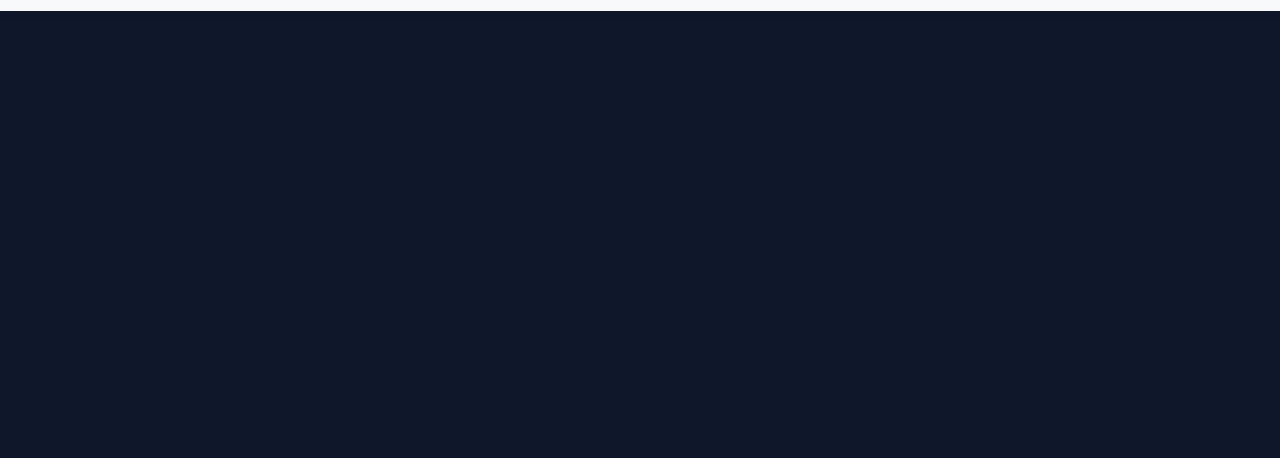
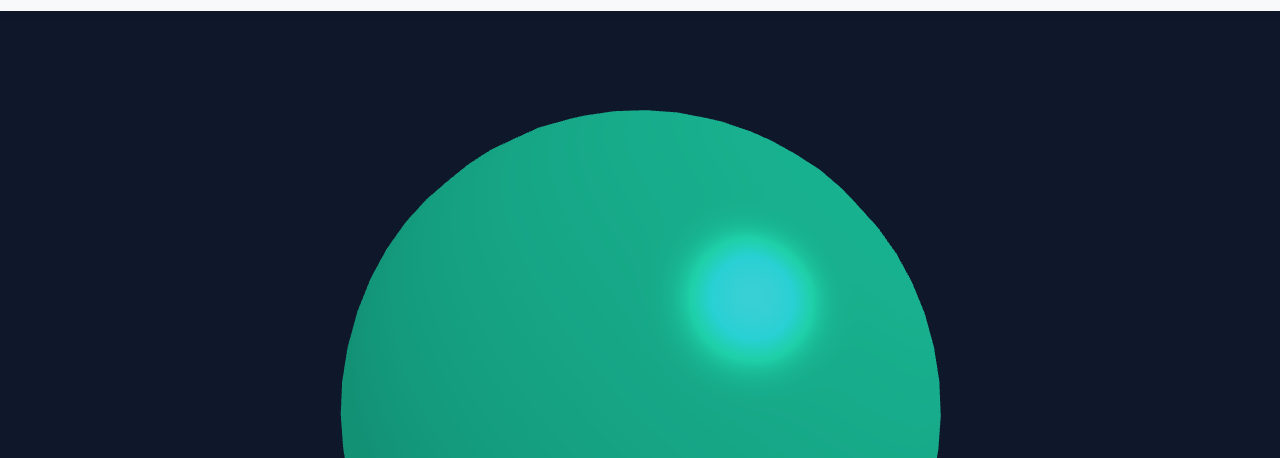
Before and after one commit to soufernandoreis/intelig-ncia-digital, a plain HTML site: page index.html in a window 1280 px wide. Shown: the part 69-527 px from the top of the page. Drawn offline with nearby package versions, Linux system fonts and the light colour scheme; animation ran at ten frames a second.

Commit message:
alteração do layout da pagina

```diff
--- a/index.html
+++ b/index.html
@@ -467,6 +467,87 @@ if (form) {
     }
   });
 }
+
+// Three.js Sphere Animation
+document.addEventListener('DOMContentLoaded', () => {
+    const container = document.getElementById('sphere-container');
+    const canvas = document.getElementById('bg-canvas');
+
+    if (!container || !canvas) {
+        console.error("Sphere container or canvas not found.");
+        return;
+    }
+
+    let camera, scene, renderer, sphere;
+
+    function init() {
+        // Scene
+        scene = new THREE.Scene();
+
+        // Camera
+        camera = new THREE.PerspectiveCamera(75, container.clientWidth / container.clientHeight, 0.1, 1000);
+        camera.position.z = 2;
+
+        // Renderer
+        renderer = new THREE.WebGLRenderer({ antialias: true, canvas: canvas, alpha: true });
+        renderer.setSize(container.clientWidth, container.clientHeight);
+        renderer.setPixelRatio(window.devicePixelRatio);
+
+        // Sphere
+        const geometry = new THREE.SphereGeometry(1, 32, 32);
+        const material = new THREE.MeshPhongMaterial({
+            color: 0x1DE9B6, // Cor da sua paleta
+            emissive: 0x1DE9B6,
+            emissiveIntensity: 0.5,
+            shininess: 100,
+            specular: 0x1DE9B6,
+            transparent: true,
+            opacity: 0.8
+        });
+        sphere = new THREE.Mesh(geometry, material);
+        scene.add(sphere);
+
+        // Lights
+        const ambientLight = new THREE.AmbientLight(0x404040, 2);
+        scene.add(ambientLight);
+
+        const directionalLight = new THREE.DirectionalLight(0xffffff, 1);
+        directionalLight.position.set(5, 5, 5).normalize();
+        scene.add(directionalLight);
+
+        const pointLight = new THREE.PointLight(0x1DE9B6, 1, 100);
+        pointLight.position.set(0, 0, 0);
+        scene.add(pointLight);
+
+        // Initial render
+        renderer.render(scene, camera);
+    }
+
+    function animate() {
+        requestAnimationFrame(animate);
+
+        if (sphere) {
+            sphere.rotation.x += 0.0005;
+            sphere.rotation.y += 0.0007;
+        }
+
+        renderer.render(scene, camera);
+    }
+
+    function onWindowResize() {
+        camera.aspect = container.clientWidth / container.clientHeight;
+        camera.updateProjectionMatrix();
+        renderer.setSize(container.clientWidth, container.clientHeight);
+    }
+
+    if (typeof THREE !== 'undefined') {
+        init();
+        animate();
+        window.addEventListener('resize', onWindowResize, false);
+    } else {
+        console.error("Three.js not loaded. Make sure the script is included.");
+    }
+});
 </script>
 
 </body>
```
